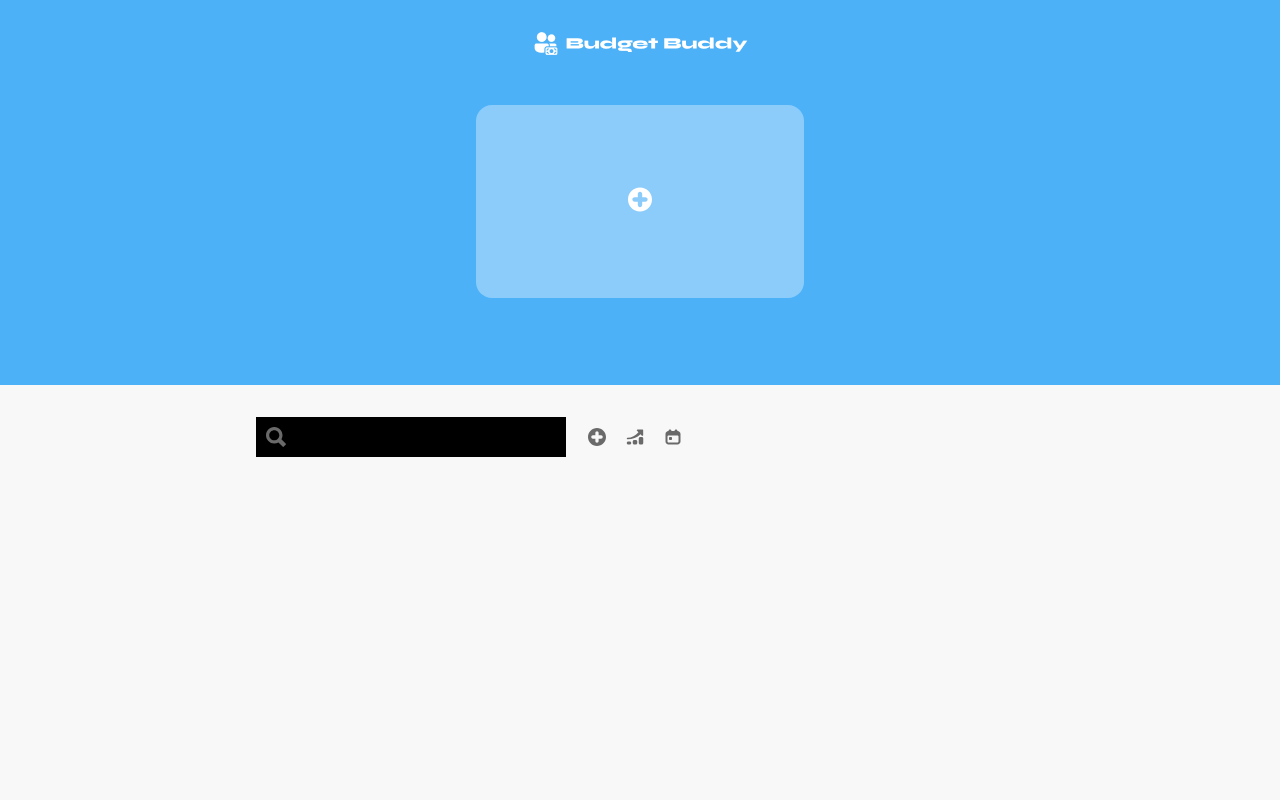
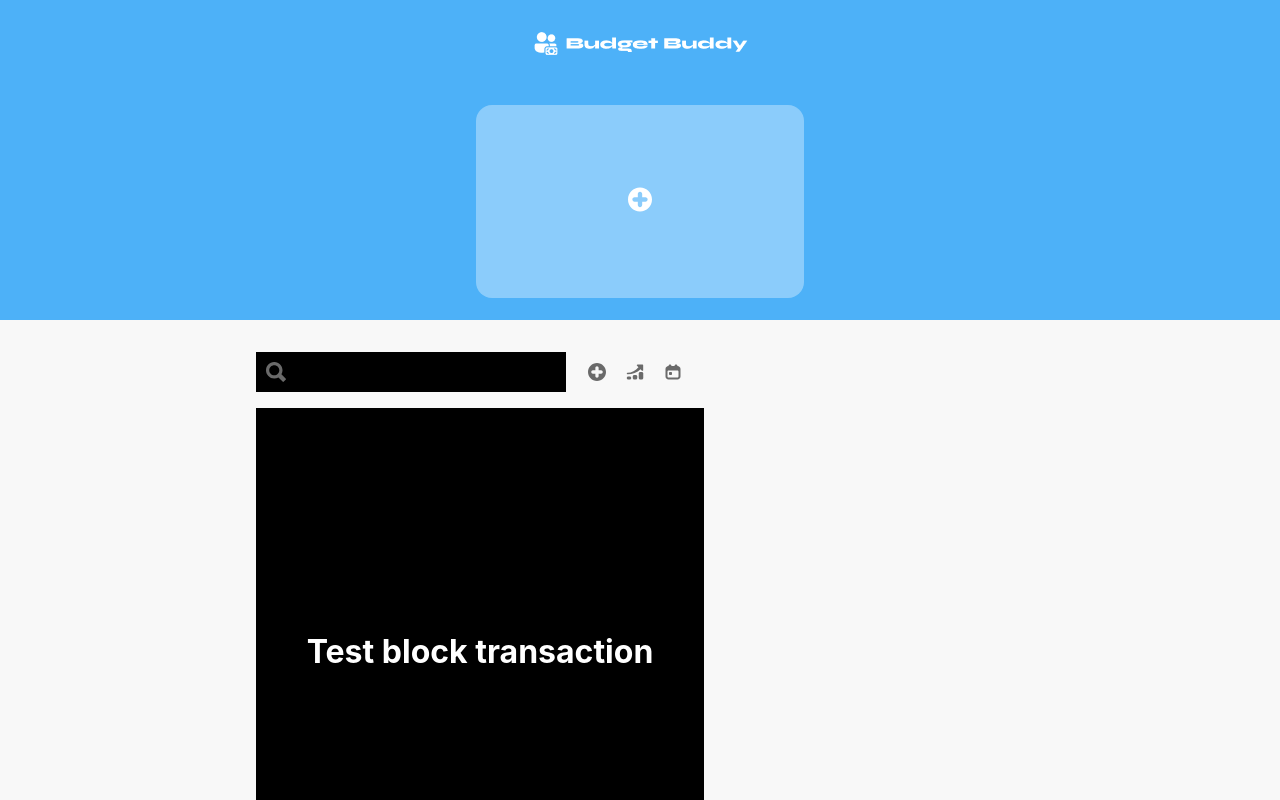
Before and after one commit to klima3775/Budget-Buddy, a React (Create React App) app in the folder frontend/: page /cabinet in a window 1280 px wide. Built offline with nearby package versions, Linux system fonts and the light colour scheme.

Commit message:
Add test block for frontend

```diff
--- /dev/null
+++ b/frontend/src/Components/Transactions/Transactions.scss
@@ -0,0 +1,11 @@
+.transactions {
+  width: 448px;
+  display: flex;
+  align-items: center;
+  justify-content: center;
+  height: 487px;
+  background: black;
+  color: white;
+  margin-left: 256px;
+  margin-top: 16px;
+}
--- /dev/null
+++ b/frontend/src/Components/Transactions/Transactions.tsx
@@ -0,0 +1,11 @@
+import "./Transactions.scss";
+
+const Transactions: React.FC = () => {
+  return (
+    <div className="transactions">
+      <h1>Test block transaction</h1>
+    </div>
+  );
+};
+
+export default Transactions;
--- a/frontend/src/pages/Cabinet/Cabinet.tsx
+++ b/frontend/src/pages/Cabinet/Cabinet.tsx
@@ -1,11 +1,12 @@
 import CardBlock from "../CardBlock/CardBlock";
 import SearchBar from "../SearchBar/SearchBar";
-
+import Transactions from "../../Components/Transactions/Transactions"; // test variant
 const Cabinet = () => {
   return (
     <div className="cabinet">
       <CardBlock />
       <SearchBar />
+      <Transactions />
     </div>
   );
 };
--- a/frontend/src/pages/CardBlock/CardBlock.scss
+++ b/frontend/src/pages/CardBlock/CardBlock.scss
@@ -3,7 +3,7 @@
   flex-direction: column;
   align-items: center;
   justify-content: flex-start;
-  height: 385px;
+  height: 320px;
   padding-top: 30px;
   background: linear-gradient(#4db1f8 100%, #2580c1 100%);
   width: 100%;
```
